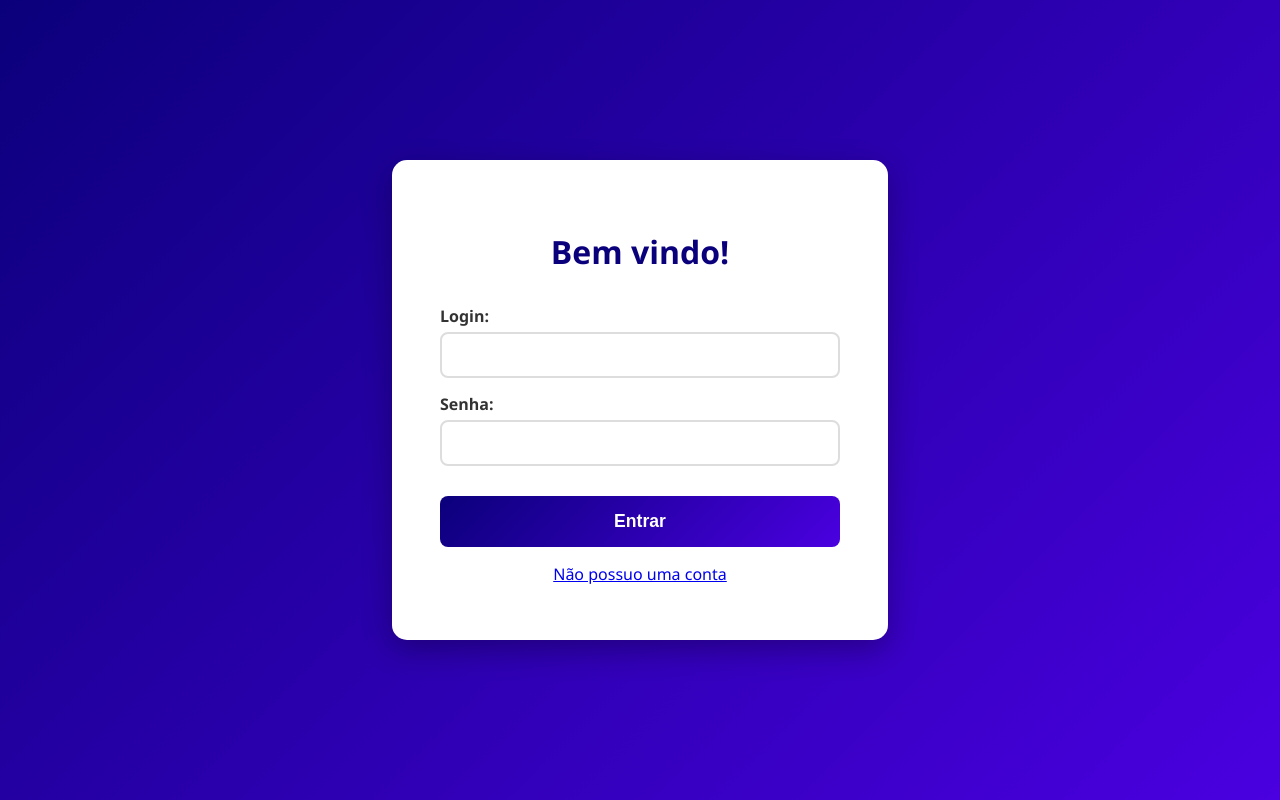
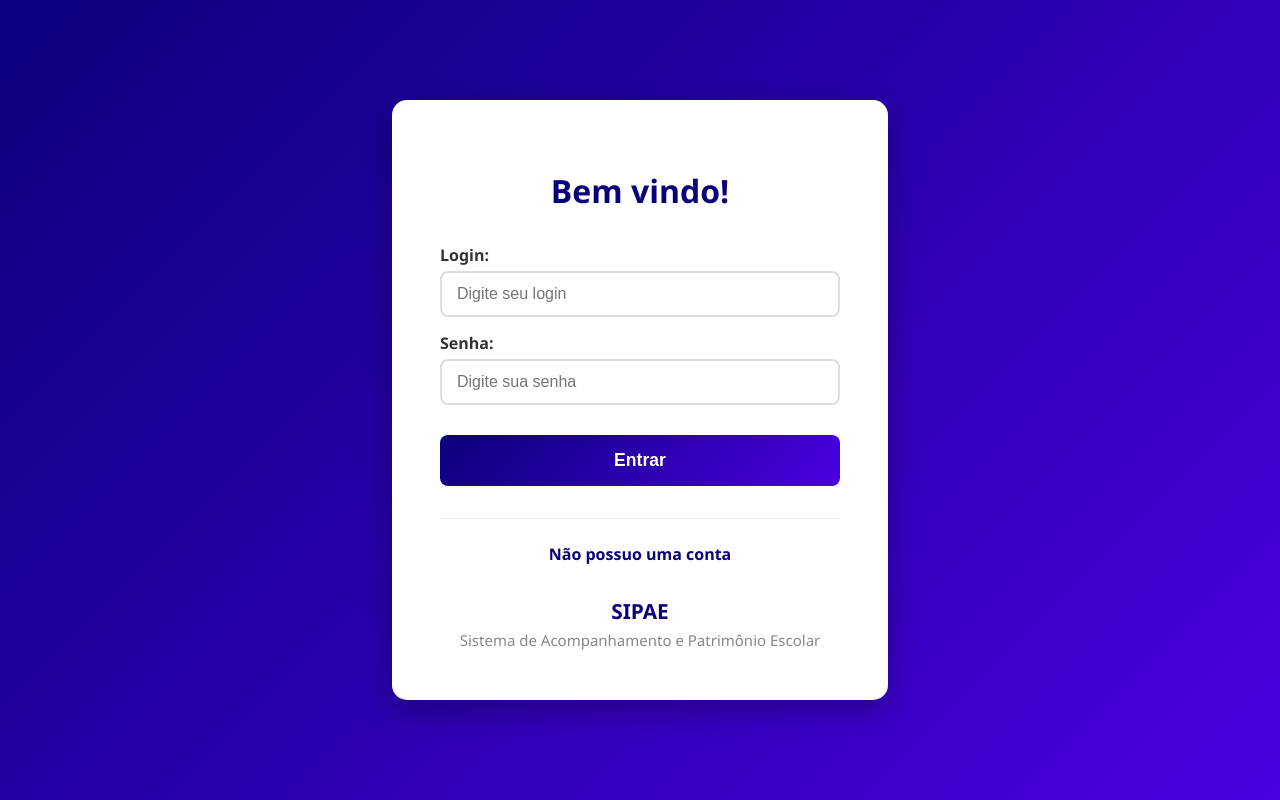
Before and after one commit to RaulAquiles2study/SIPAE-project, a plain HTML site: page FrontendAndLogic/telas/index.html in a window 1280 px wide. Drawn offline with Linux system fonts and the light colour scheme.

Commit message:
Atualização do html da página de login

```diff
--- a/FrontendAndLogic/telas/index.html
+++ b/FrontendAndLogic/telas/index.html
@@ -8,37 +8,53 @@
   <div class="login-container">
     <h1>Bem vindo!</h1>
     <form>
-      <label>Login:</label>
-      <input type="text" id="login" required />
-      <label>Senha:</label>
-      <input type="password" id="senha" required />
+      <label for="login">Login:</label>
+      <input type="text" id="login" required placeholder="Digite seu login" />
+
+      <label for="senha">Senha:</label>
+      <input type="password" id="senha" required placeholder="Digite sua senha" />
+
       <input type="button" value="Entrar" id="entrar">
     </form>
-    <a href="./register.html" style="display:block;margin-bottom:-15px;text-align:center">Não possuo uma conta</a><br/>
+
+    <div class="login-footer">
+      <a href="./register.html">Não possuo uma conta</a>
+    </div>
+
+    <div class="brand">
+      <h2>SIPAE</h2>
+      <p>Sistema de Acompanhamento e Patrimônio Escolar</p>
+    </div>
   </div>
 </body>
 <script type="module">
 import {FetchTarget,redirecionar} from '../script.js'
 localStorage.setItem('token',null)
+
 async function login(){
  const login = document.getElementById("login").value;
  const senha = document.getElementById("senha").value;
 
- const result = await fetch(`${FetchTarget}/login`,{method:'POST',headers: { 'Content-Type': 'application/json' },body:JSON.stringify({login:login,pass:senha})});
+ const result = await fetch(`${FetchTarget}/login`,{
+   method:'POST',
+   headers: { 'Content-Type': 'application/json' },
+   body:JSON.stringify({login:login,pass:senha})
+ });
+
  const resultR = await result.json();
  if (!resultR.ok){
-  return alert('Usuário ou senha inválidos')
+   return alert('Usuário ou senha inválidos')
  }
 
  localStorage.setItem('token',resultR.token);
-
  redirecionar('Mostrar',{filtros:7});
 }
+
 document.getElementById('senha').addEventListener('keydown',async(event)=>{
  if (event.key!=='Enter') return;
  login()
 })
+
 document.getElementById('entrar').addEventListener('click', login);
 </script>
-
 </html>
```
